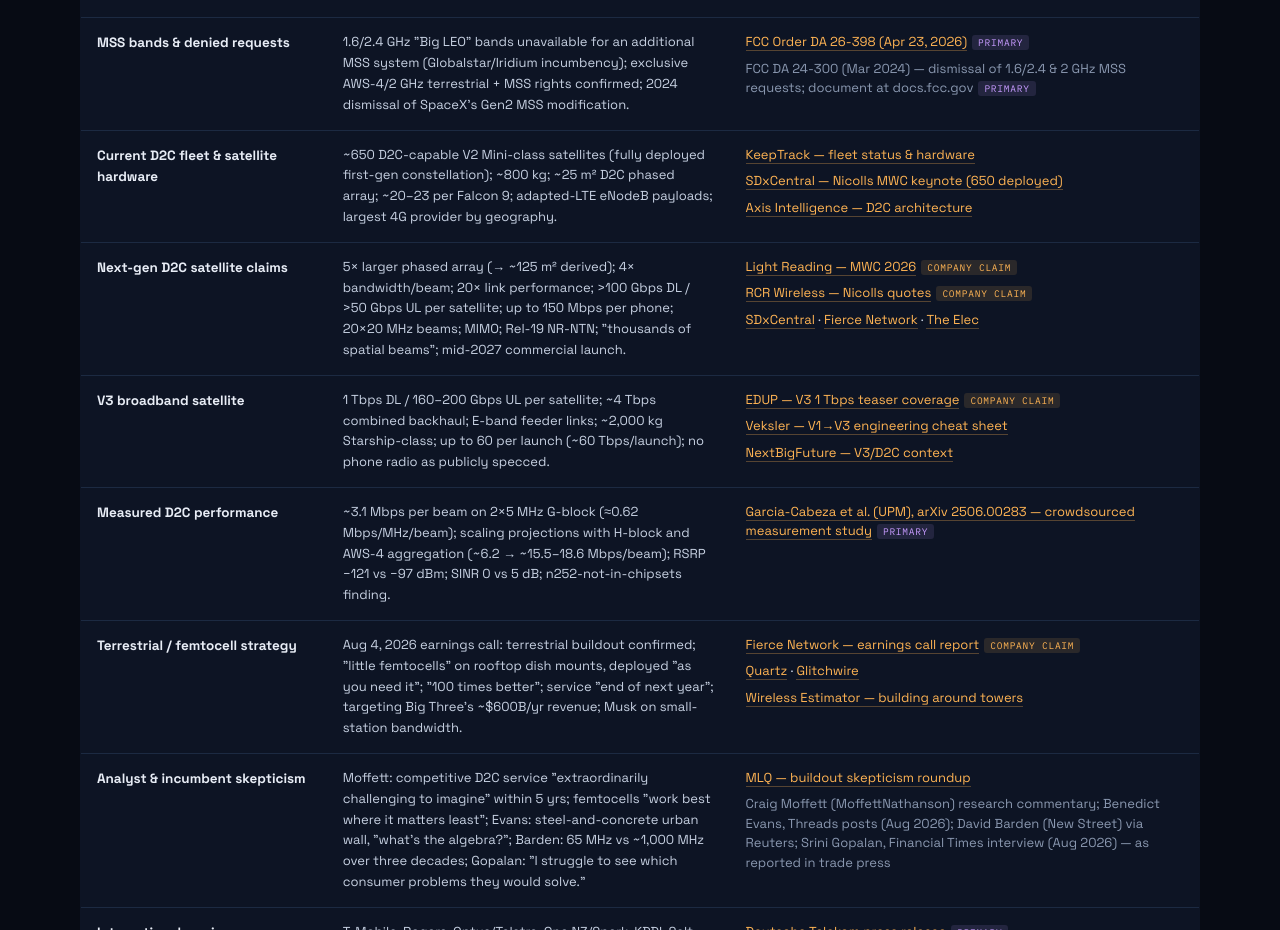
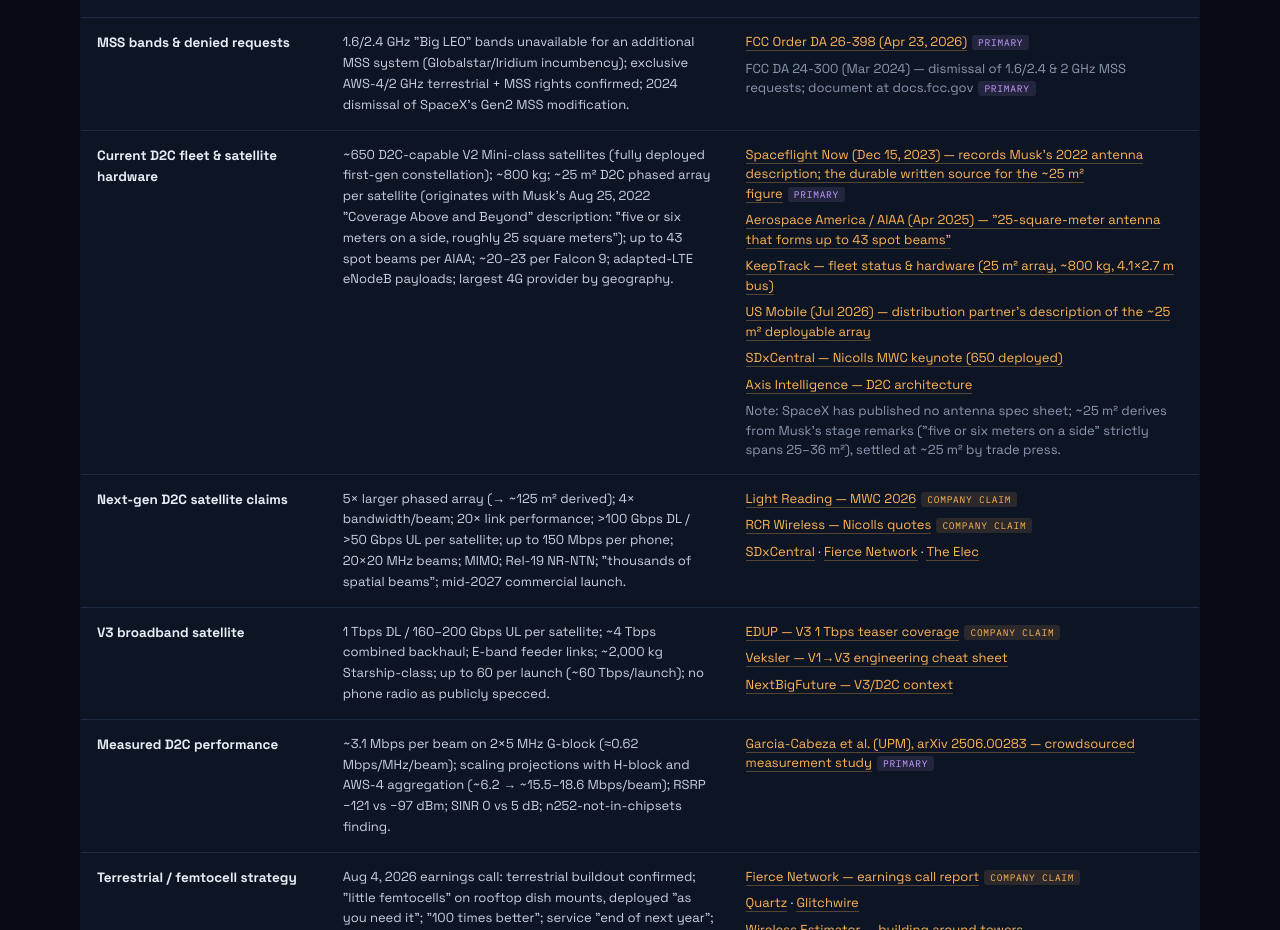
Before and after one commit to ndamenti/starlink-roadmap, a website: page sources.html in a window 1280 px wide. Shown: the part 963-1893 px from the top of the page. Drawn offline with Linux system fonts and the light colour scheme.

Commit message:
Add files via upload

```diff
--- a/sources.html
+++ b/sources.html
@@ -141,11 +141,15 @@
 
       <tr>
         <td class="topic">Current D2C fleet &amp; satellite hardware</td>
-        <td class="claims">~650 D2C-capable V2 Mini-class satellites (fully deployed first-gen constellation); ~800 kg; ~25 m² D2C phased array; ~20–23 per Falcon 9; adapted-LTE eNodeB payloads; largest 4G provider by geography.</td>
+        <td class="claims">~650 D2C-capable V2 Mini-class satellites (fully deployed first-gen constellation); ~800 kg; ~25 m² D2C phased array per satellite (originates with Musk's Aug 25, 2022 "Coverage Above and Beyond" description: "five or six meters on a side, roughly 25 square meters"); up to 43 spot beams per AIAA; ~20–23 per Falcon 9; adapted-LTE eNodeB payloads; largest 4G provider by geography.</td>
         <td class="src">
-          <span class="s"><a href="https://keeptrack.space/deep-dive/starlink-direct-to-cell">KeepTrack — fleet status &amp; hardware</a></span>
+          <span class="s"><a href="https://spaceflightnow.com/2023/12/15/live-coverage-spacex-to-launch-first-starlink-satellites-with-direct-to-cell-capability/">Spaceflight Now (Dec 15, 2023) — records Musk's 2022 antenna description; the durable written source for the ~25 m² figure</a><span class="badge primary">primary</span></span>
+          <span class="s"><a href="https://aerospaceamerica.aiaa.org/departments/direct-to-device-satellite-internet-sparks-competing-concepts/">Aerospace America / AIAA (Apr 2025) — "25-square-meter antenna that forms up to 43 spot beams"</a></span>
+          <span class="s"><a href="https://keeptrack.space/deep-dive/starlink-direct-to-cell">KeepTrack — fleet status &amp; hardware (25 m² array, ~800 kg, 4.1×2.7 m bus)</a></span>
+          <span class="s"><a href="https://www.usmobile.com/blog/starlink-satellite-phone-calls/">US Mobile (Jul 2026) — distribution partner's description of the ~25 m² deployable array</a></span>
           <span class="s"><a href="https://www.sdxcentral.com/news/starlink-targets-25m-users-by-year-end-as-gen2-satellite-plan-promises-100x-data-density/">SDxCentral — Nicolls MWC keynote (650 deployed)</a></span>
           <span class="s"><a href="https://axis-intelligence.com/starlink-direct-to-cell-2026-mobile-sat/">Axis Intelligence — D2C architecture</a></span>
+          <span class="s unlinked">Note: SpaceX has published no antenna spec sheet; ~25 m² derives from Musk's stage remarks ("five or six meters on a side" strictly spans 25–36 m²), settled at ~25 m² by trade press.</span>
         </td>
       </tr>
 
```
